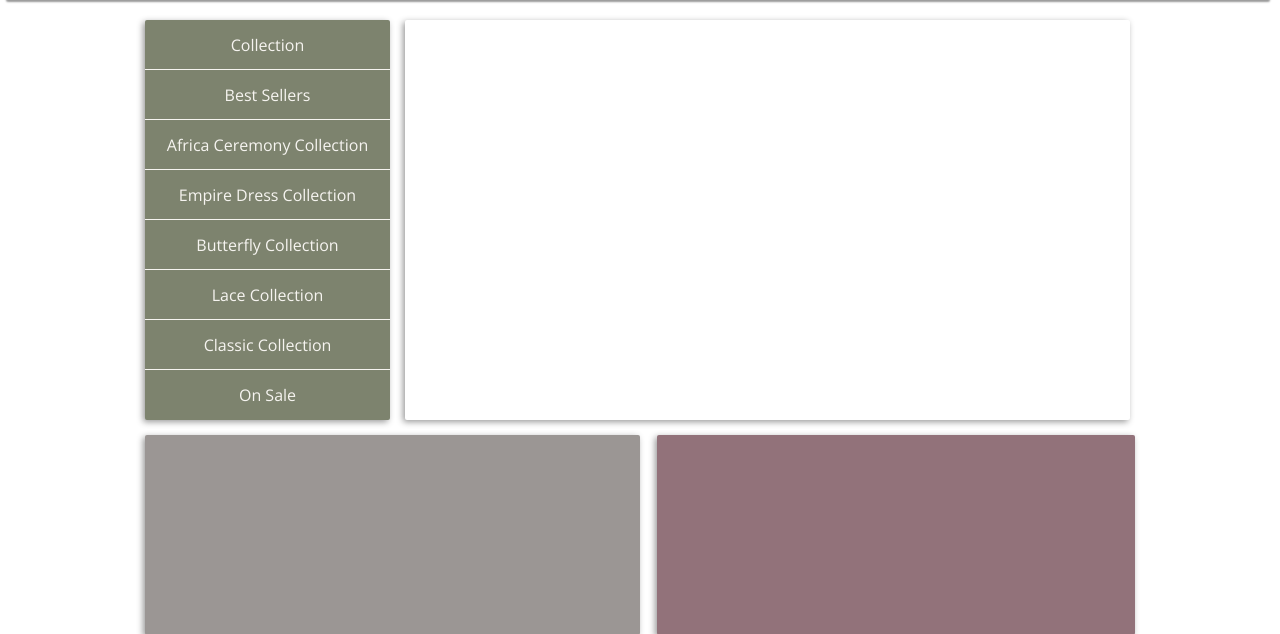
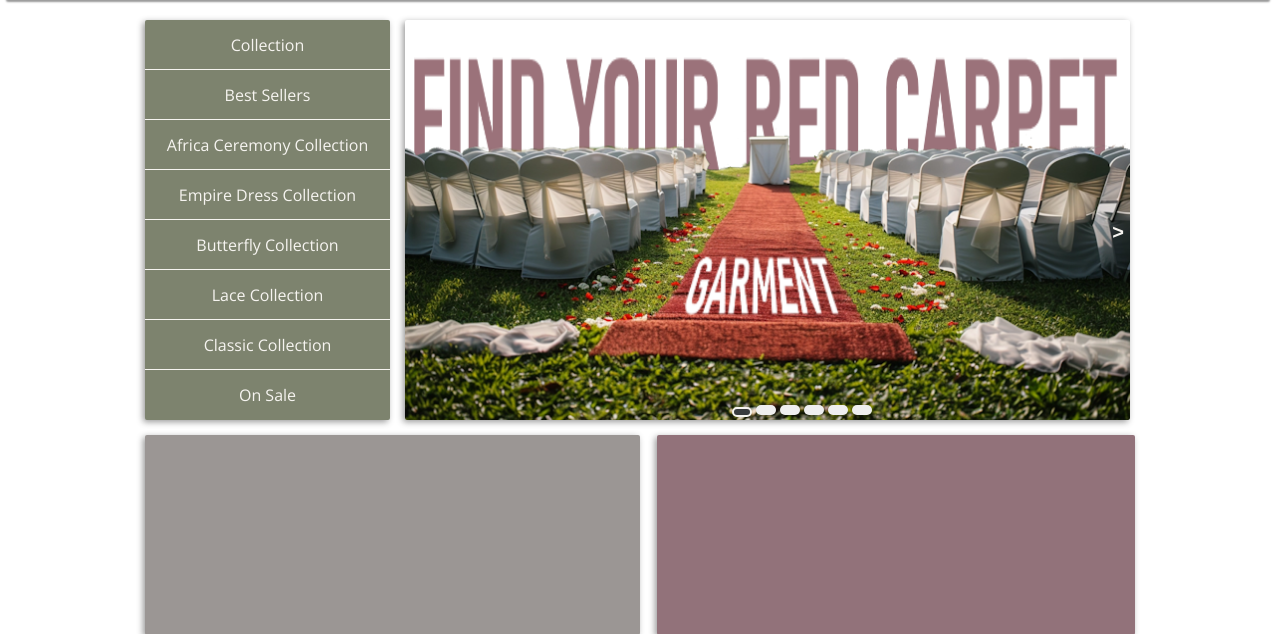
Before and after one commit to otsilemodiselle/ITECA_Project, a PHP site: page / in a window 1280 px wide. Shown: the part 119-753 px from the top of the page. Run offline with PHP 8.4, Linux system fonts and the light colour scheme.

Commit message:
complete implementation of index page auto carousel

```diff
--- /dev/null
+++ b/Deliverable 2/Prototypes/B/carousel.js
@@ -0,0 +1,107 @@
+const track = document.querySelector('.carousel_track');
+const slides = Array.from(track.children);
+const nextButton = document.querySelector('.carousel_button--right');
+const prevButton = document.querySelector('.carousel_button--left');
+const dotsNav = document.querySelector('.carousel_nav');
+const dots = Array.from(dotsNav.children);
+const carouselCount = 0;
+
+const slideWidth = slides[0].getBoundingClientRect().width;
+
+
+// arrange the slides next to each other
+
+const setSlidePosition = (slide, index) => {
+  slide.style.left = slideWidth * index + 'px';
+}
+
+slides.forEach(setSlidePosition);
+
+const moveToSlide = (track, currentSlide, targetSlide) => {
+  track.style.transform = 'translate(-' + targetSlide.style.left + ')';
+  currentSlide.classList.remove('current-slide'); // if using classlist, NO DOT
+  targetSlide.classList.add('current-slide');
+}
+
+const updateDots = (currentDot, targetDot) => {
+  currentDot.classList.remove('current-slide');
+  targetDot.classList.add('current-slide');
+}
+
+const hideButtonsAtEdges = (slides, prevButton, nextButton, targetIndex) => {
+  if (targetIndex === 0) {
+    prevButton.classList.add('is-hidden');
+    nextButton.classList.remove('is-hidden');
+  } else if (targetIndex === slides.length - 1) {
+    prevButton.classList.remove('is-hidden');
+    nextButton.classList.add('is-hidden');
+  } else {
+    prevButton.classList.remove('is-hidden');
+    nextButton.classList.remove('is-hidden');
+  }
+}
+
+setInterval(function() {
+  const currentSlide = track.querySelector('.current-slide')
+  const nextSlide = currentSlide.nextElementSibling;
+  const currentDot = dotsNav.querySelector('.current-slide');
+  const nextDot = currentDot.nextElementSibling;
+  const nextIndex = slides.findIndex(slide => slide === nextSlide);
+  if ((slides.findIndex(slide => slide === currentSlide)) === (slides.length -1)) {
+    slides.forEach(setSlidePosition);
+    slides.forEach(slide => slide.classList.remove('current-slide'));
+    dots.forEach(dot => dot.classList.remove('current-slide'));
+    slides[0].classList.add('current-slide');
+    dots[0].classList.add('current-slide')
+    const currentSlide = track.querySelector('.current-slide')
+    const nextSlide = currentSlide.nextElementSibling;
+    track.style.transform = 'translate(-' + currentSlide.style.left + ')';}
+    else{
+      moveToSlide(track, currentSlide, nextSlide)
+      updateDots(currentDot, nextDot);
+      hideButtonsAtEdges(slides, prevButton, nextButton, nextIndex);
+    }
+  console.log("This message will appear every 3 seconds.");
+}, 5000); // 5000 milliseconds = 5 seconds
+
+
+// when I click left, move slides to the left
+prevButton.addEventListener('click', e =>{
+  const currentSlide = track.querySelector('.current-slide')
+  const prevSlide = currentSlide.previousElementSibling;
+  const currentDot = dotsNav.querySelector('.current-slide')
+  const prevDot = currentDot.previousElementSibling;
+  const prevIndex = slides.findIndex(slide => slide === prevSlide);
+  moveToSlide(track, currentSlide, prevSlide)
+  updateDots(currentDot, prevDot);
+  hideButtonsAtEdges(slides, prevButton, nextButton, prevIndex);
+})
+
+// when I click right, move slides to the right
+nextButton.addEventListener('click', e =>{
+  const currentSlide = track.querySelector('.current-slide');
+  const nextSlide = currentSlide.nextElementSibling;
+  const currentDot = dotsNav.querySelector('.current-slide');
+  const nextDot = currentDot.nextElementSibling;
+  const nextIndex = slides.findIndex(slide => slide === nextSlide);
+  moveToSlide(track, currentSlide, nextSlide);
+  updateDots(currentDot, nextDot);
+  hideButtonsAtEdges(slides, prevButton, nextButton, nextIndex);
+})
+// when I click nav indicators, move to that slide
+
+dotsNav.addEventListener('click', e => {
+  // what indicator was clicked on?
+  const targetDot = e.target.closest('button');
+
+  if (!targetDot) return;
+
+  const currentSlide = track.querySelector('.current-slide');
+  const currentDot = dotsNav.querySelector('.current-slide');
+  const targetIndex = dots.findIndex(dot => dot === targetDot);
+  const targetSlide = slides[targetIndex];
+
+  moveToSlide(track, currentSlide, targetSlide);
+  updateDots(currentDot, targetDot);
+  hideButtonsAtEdges(slides, prevButton, nextButton, targetIndex);
+})
--- a/Deliverable 2/Prototypes/B/floatexample.css
+++ b/Deliverable 2/Prototypes/B/floatexample.css
@@ -873,6 +873,26 @@ header {
 
 /* New Code  */
 
+.carousel {
+    position: relative;
+    height: 400px;
+    width: 100%;
+}
+
+.carousel_track {
+    padding: 0;
+    margin: 0;
+    list-style: none;
+    position: relative;
+    height: 100%;
+    transition: transform 350ms ease-in;
+}
+
+.carousel_slide {
+    position: absolute;
+    width: 100%;
+}
+
 .carousel_img {
     max-height: 400px;
     width: 100%;
@@ -883,7 +903,32 @@ header {
     border-bottom-right-radius: 2px;
     /* position: absolute; */
 
-    top: 330;
+}
+
+.carousel_button {
+    position: absolute;
+    top: 50%;
+    background: transparent;
+    font-weight: bold;
+    color:#F6F4F0;
+    font-size: 20px;
+    border: 0;
+    cursor: pointer;
+}
+
+.carousel_button:hover {
+    border-color: #F6F4F0;
+    background-color: #383B3E;
+    border: 2px solid;
+    border-radius: 30px;
+}
+
+.carousel_button--left {
+    left: 0px;
+}
+
+.carousel_button--right {
+    right: 0px;
 }
 
 .main-casorel {
@@ -893,3 +938,36 @@ header {
     overflow: hidden;
     position: relative;
 }
+
+.carousel_nav {
+    background: transparent;
+    margin-left: 327px;
+    top: 380px;
+    width: 140px;
+    position: absolute;
+    /* z-index: 10000; */
+}
+
+.carousel_indicator {
+    border: 0;
+    border-radius: 50px;
+    width: 20px;
+    height: 10px;
+    background: #F6F4F0
+    margin-right: 50px;
+}
+
+.carousel_indicator.current-slide {
+    background: #383B3E;
+    border: 2px solid #F6F4F0;
+}
+
+.carousel_container {
+    overflow: hidden;
+    position: relative;
+    height: 100%;
+}
+
+.is-hidden {
+    display: none;
+    }
--- a/Deliverable 2/Prototypes/B/index.html
+++ b/Deliverable 2/Prototypes/B/index.html
@@ -86,7 +86,40 @@
                 </ul>
            </nav>
            <div class='main-carosel'>
-            <img src="" alt="" class="carousel_img">
+            <div class="carousel">
+                <div class="carousel_container">
+                    <ul class="carousel_track">
+                        <li class="carousel_slide current-slide">
+                            <img src="carousel_1.webp" alt="" class="carousel_img">
+                        </li>
+                        <li class="carousel_slide">
+                            <img src="carousel_2.webp" alt="" class="carousel_img">
+                        </li>
+                        <li class="carousel_slide">
+                            <img src="carousel_3.webp" alt="" class="carousel_img">
+                        </li>
+                        <li class="carousel_slide">
+                            <img src="carousel_4.webp" alt="" class="carousel_img">
+                        </li>
+                        <li class="carousel_slide">
+                            <img src="carousel_5.webp" alt="" class="carousel_img">
+                        </li>
+                        <li class="carousel_slide">
+                            <img src="carousel_6.webp" alt="" class="carousel_img">
+                        </li>
+                    </ul>
+                </div>
+                <button class="carousel_button carousel_button--left is-hidden">&lt;</button>
+                <button class="carousel_button carousel_button--right">&gt;</button>
+                <div class="carousel_nav">
+                    <button class="carousel_indicator current-slide"></button>
+                    <button class="carousel_indicator"></button>
+                    <button class="carousel_indicator"></button>
+                    <button class="carousel_indicator"></button>
+                    <button class="carousel_indicator"></button>
+                    <button class="carousel_indicator"></button>
+                </div>
+            </div>
 
            </div>
            <div class='left-placart'>
@@ -103,21 +136,8 @@
 
         </div>
     </footer>
-    <script>
-        var imageFiles = ["carousel_1.webp", "carousel_2.webp", "carousel_3.webp"];
 
-        var currentIndex = 0;
-        var imgElement = document.getElementsByClassName("carousel_img");
+    <script src="carousel.js"></script>
 
-        function changeImage()
-        {
-            imgElement.src = imageFiles[currentIndex];
-
-            currentIndex = (changeImage + 1) %  imageFiles.length;
-        }
-
-        setInterval(changeImage, 1000);
-
-    </script>
 </body>
 </html>
```
Also changed, not shown: Deliverable 2/Prototypes/B/carousel_1.webp, Deliverable 2/Prototypes/B/carousel_4.webp (added), Deliverable 2/Prototypes/B/carousel_5.webp (added), Deliverable 2/Prototypes/B/carousel_6.webp (added).
